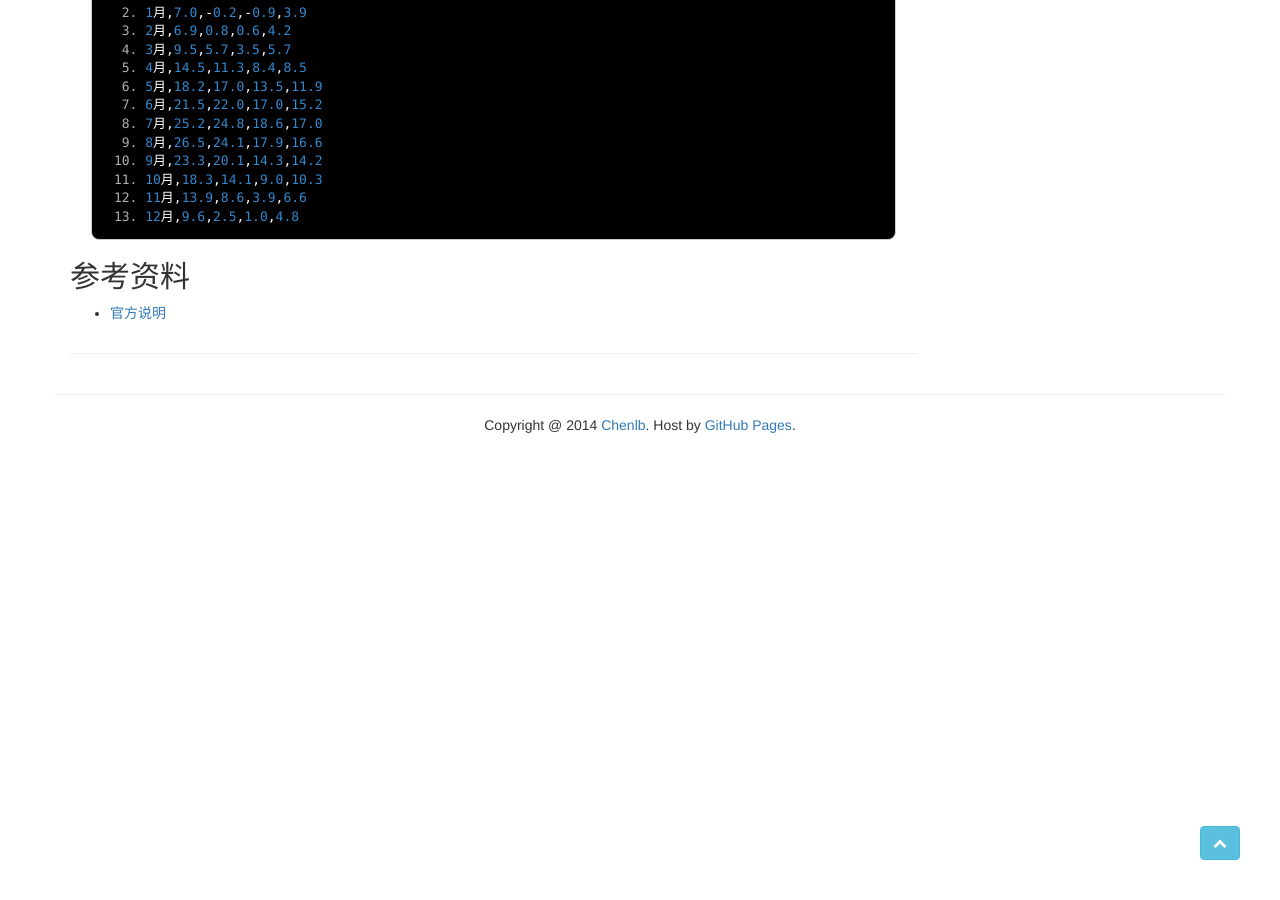
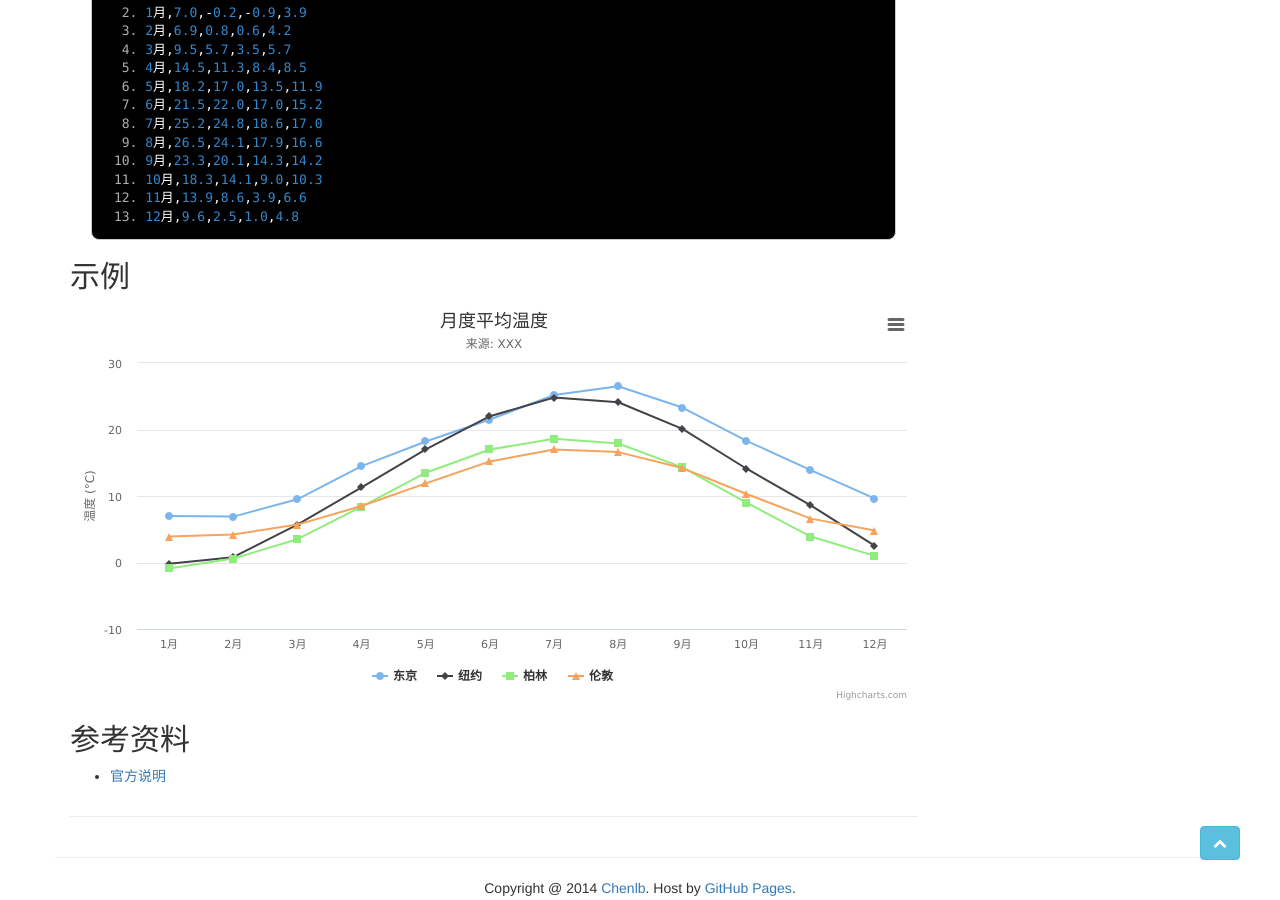
Before and after one commit to chenlb/chenlb.github.io, a Jekyll site: the page built from _posts/2016-08-14-hightcharts-load-csv-data.md, in a window 1280 px wide and 900 px high, scrolled down 1047 px. Built offline with Jekyll 4.4.1, drawn with Linux system fonts in a browser that asks for light colours; nearby versions of some CDN libraries; comment, search, counter and statistics services are not loaded.

Commit message:
完善 hightcharts 示例

````diff
--- a/_posts/2016-08-14-hightcharts-load-csv-data.md
+++ b/_posts/2016-08-14-hightcharts-load-csv-data.md
@@ -62,6 +62,39 @@ data-line.csv
 12月,9.6,2.5,1.0,4.8
 ```
 
+## 示例
+
+<script src="http://cdn.bootcss.com/highcharts/5.0.6/highcharts.js"></script>
+<script src="http://cdn.bootcss.com/highcharts/5.0.6/js/modules/exporting.js"></script>
+<script src="http://cdn.bootcss.com/highcharts/5.0.6/modules/data.js"></script>
+
+<div id="highcharts_area"></div>
+<script>
+$.get('/assets/demo/data-line.csv', function(csv_data) {
+    $('#highcharts_area').highcharts({
+        data: {
+            csv: csv_data
+        },
+        title: {
+            text: '月度平均温度',
+        },
+        subtitle: {
+            text: '来源: XXX',
+        },
+        yAxis: {
+            title: {
+                text: '温度 (°C)'
+            }
+        },
+        tooltip: {
+            valueSuffix: ' °C',
+            shared: true,
+            crosshairs: true
+        }
+    });
+});
+</script>
+
 ## 参考资料
 
 * [官方说明](http://www.highcharts.com/docs/working-with-data/data-module)
--- /dev/null
+++ b/assets/demo/data-line.csv
@@ -0,0 +1,13 @@
+月份,东京,纽约,柏林,伦敦
+1月,7.0,-0.2,-0.9,3.9
+2月,6.9,0.8,0.6,4.2
+3月,9.5,5.7,3.5,5.7
+4月,14.5,11.3,8.4,8.5
+5月,18.2,17.0,13.5,11.9
+6月,21.5,22.0,17.0,15.2
+7月,25.2,24.8,18.6,17.0
+8月,26.5,24.1,17.9,16.6
+9月,23.3,20.1,14.3,14.2
+10月,18.3,14.1,9.0,10.3
+11月,13.9,8.6,3.9,6.6
+12月,9.6,2.5,1.0,4.8
````
